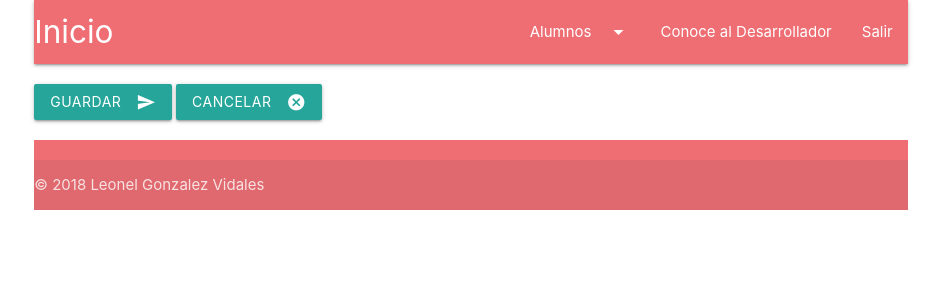
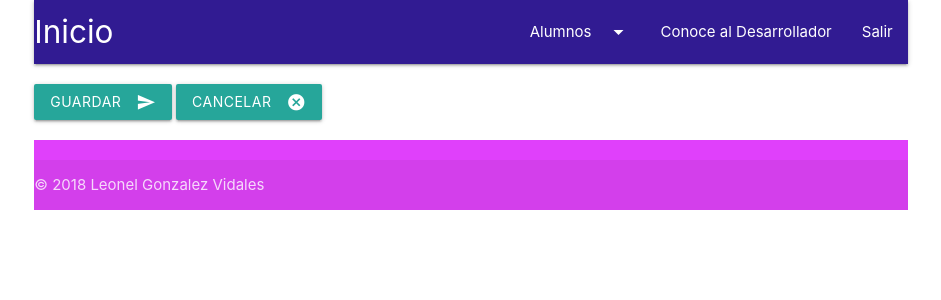
Before and after one commit to leonelgv/ProyectoDjango, a Django app: a page that uses templates/base/base.html in a window 1280 px wide. Shown: the top 300 px of the page, without its empty margins (169-1110 px from the left). Run offline with Django 3.2, Linux system fonts and the light colour scheme; parts of the project's set-up code (start-up, migrations or seed data) failed here and were passed over; some libraries are stand-ins or nearby versions.

Commit message:
feat: se agrego la clase datepicker al formulario y cambiaron los colores de la plantilla base

```diff
--- a/apps/crud_alumnos/forms.py
+++ b/apps/crud_alumnos/forms.py
@@ -28,6 +28,6 @@ class alumnosForm(forms.ModelForm):
             'nombre': forms.TextInput(attrs={'class':'form-control'}),
             'apellido_paterno': forms.TextInput(attrs={'class':'form-control'}),
             'apellido_materno': forms.TextInput(attrs={'class':'form-control'}),
-            'fecha_nacimiento': forms.TextInput(attrs={'class':'form-control'}),
+            'fecha_nacimiento': forms.TextInput(attrs={'class':'datepicker'}),
             'carreras': forms.Select(attrs={'class':'form-control'}),
         }
--- a/templates/base/base.html
+++ b/templates/base/base.html
@@ -22,7 +22,7 @@
                     <li><a href="#">Listar</a></li>
                     <li><a href="#">Buscar/Filtrar</a></li>
                 </ul>
-                <nav>
+                <nav class="deep-purple darken-4">
                     <div class="nav-wrapper">
                         <a href="#" class="brand-logo">Inicio</a>
                         <ul class="right hide-on-med-and-down">
@@ -49,7 +49,7 @@
 	{% endblock%}
 <div class="row">
     <div class="col s12 m12 l12">
-        <footer class="page-footer">
+        <footer class="page-footer purple accent-2">
             <div class="footer-copyright">
                 &copy; 2018 Leonel Gonzalez Vidales
             </div>
@@ -65,6 +65,7 @@
             $(".dropdown-trigger").dropdown();
             $('select').formSelect();
             $('.collapsible').collapsible();
+            $('.datepicker').datepicker();
             $('.button-collapse').sideNav({});
             $('.materialboxed').materialbox();
             $(".button-collapse").sideNav();
```
